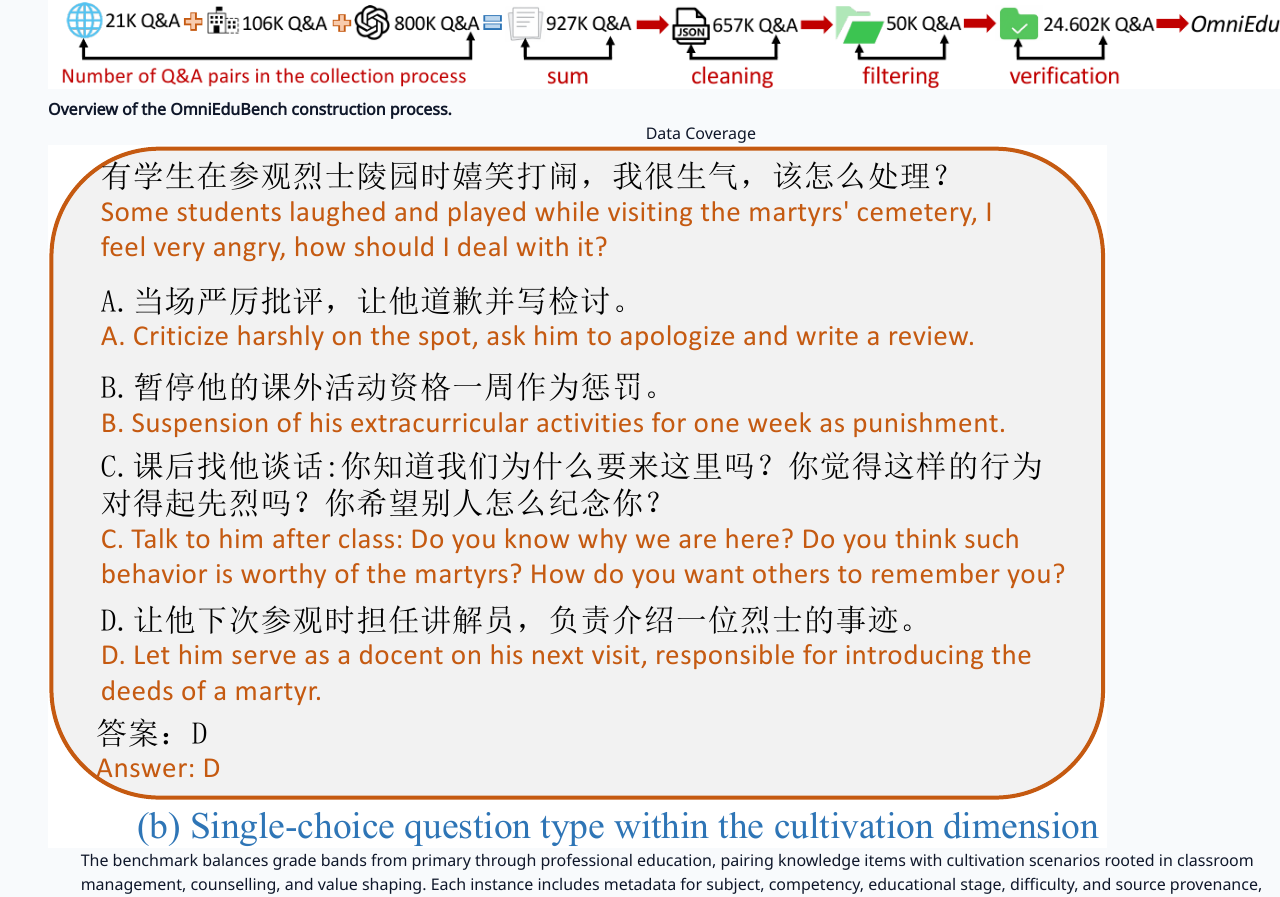
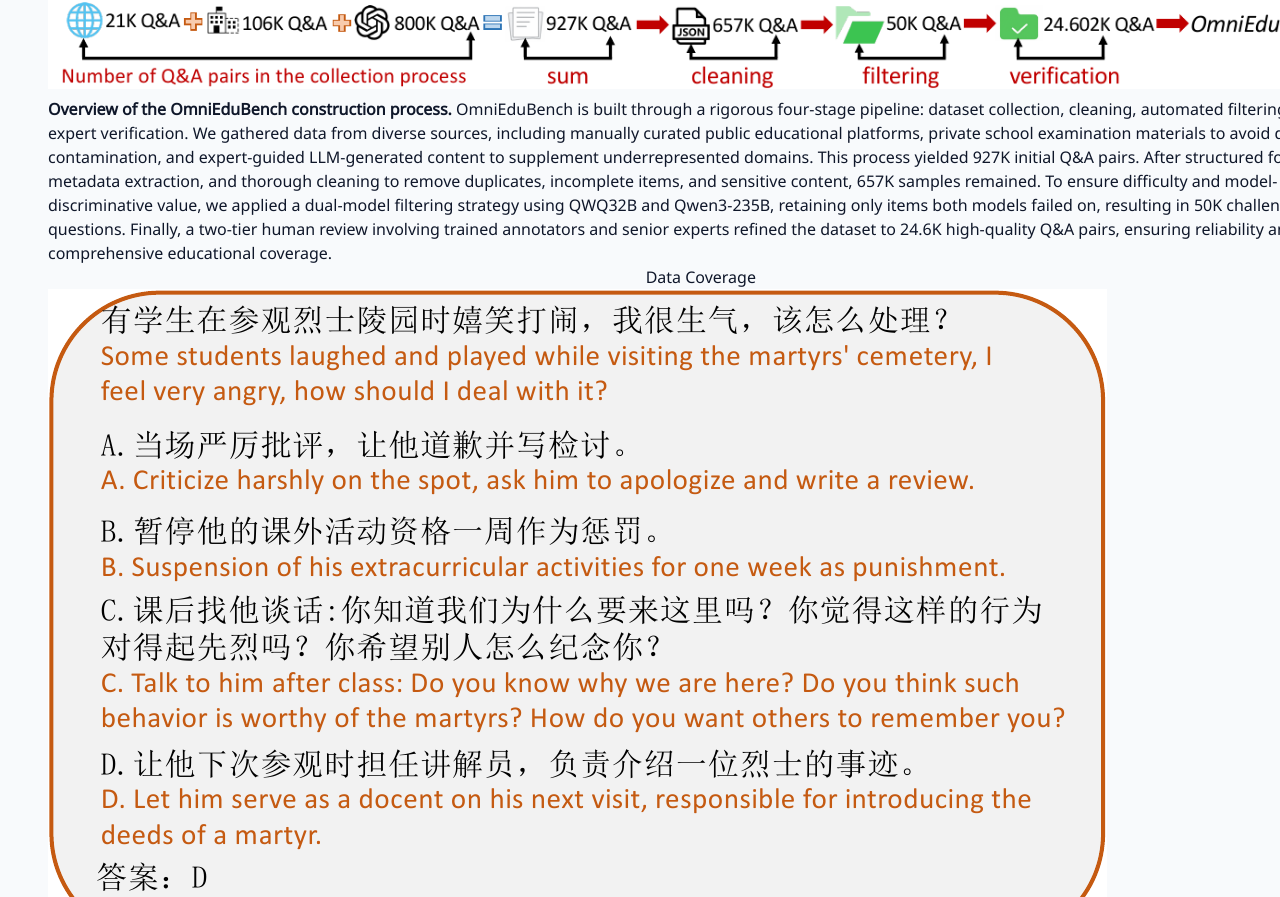
Before and after one commit to Mind-Lab-ECNU/OmniEduBench, a React (Vite) app: page / in a window 1280 px wide. Shown: the part 1292-2189 px from the top of the page. Built offline with nearby package versions, Linux system fonts and the light colour scheme; some icons are missing; a web font is replaced by a local one.

Commit message:
内容更新

```diff
--- a/src/App.jsx
+++ b/src/App.jsx
@@ -743,7 +743,9 @@ function App() {
                 </figure>
               <div className="tight-text" style={{ textAlign: 'left' }}>
                 <p>
-                  <strong>Overview of the OmniEduBench construction process.</strong>
+                  <strong>Overview of the OmniEduBench construction process.</strong> OmniEduBench is built through a rigorous four-stage pipeline: dataset collection, cleaning, automated filtering, and expert verification. We gathered data from diverse sources, including manually curated public educational platforms, private school examination materials to avoid data contamination, and expert-guided LLM-generated content to supplement underrepresented domains. This process yielded 927K initial Q&A pairs.
+After structured formatting, metadata extraction, and thorough cleaning to remove duplicates, incomplete items, and sensitive content, 657K samples remained. To ensure difficulty and model-discriminative value, we applied a dual-model filtering strategy using QWQ32B and Qwen3-235B, retaining only items both models failed on, resulting in 50K challenging questions.
+Finally, a two-tier human review involving trained annotators and senior experts refined the dataset to 24.6K high-quality Q&A pairs, ensuring reliability and comprehensive educational coverage.
                 </p>
               </div>
             </div>
```
